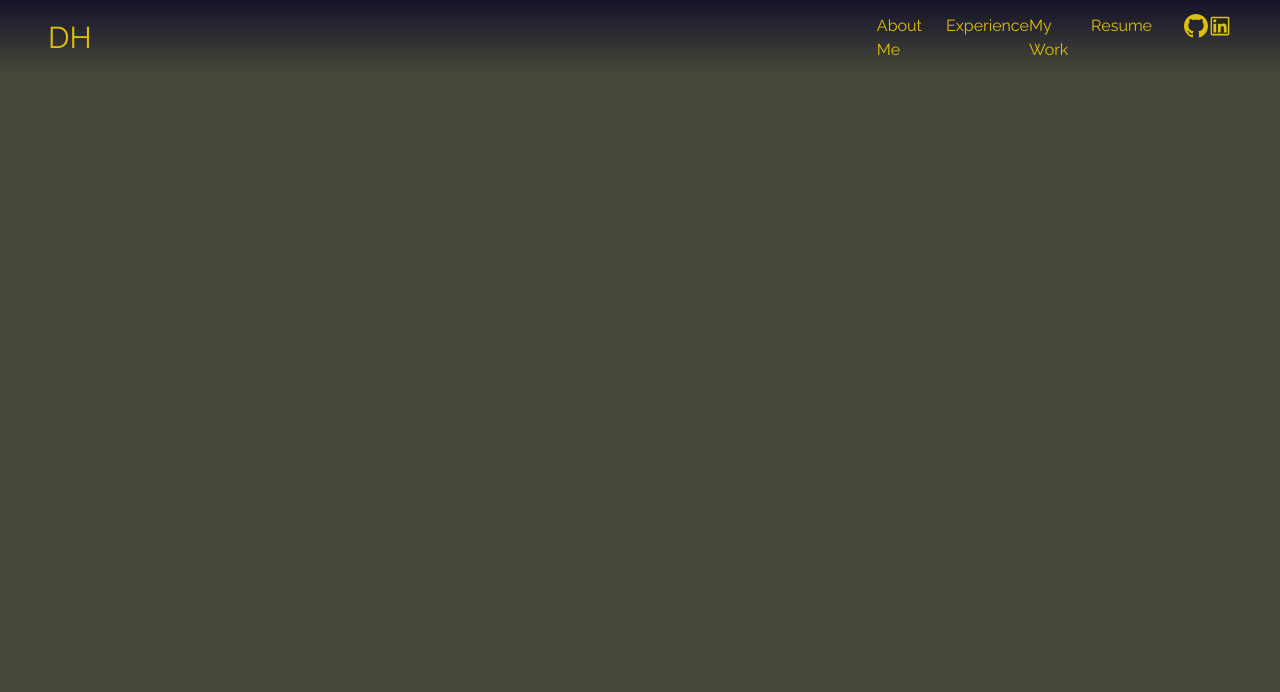
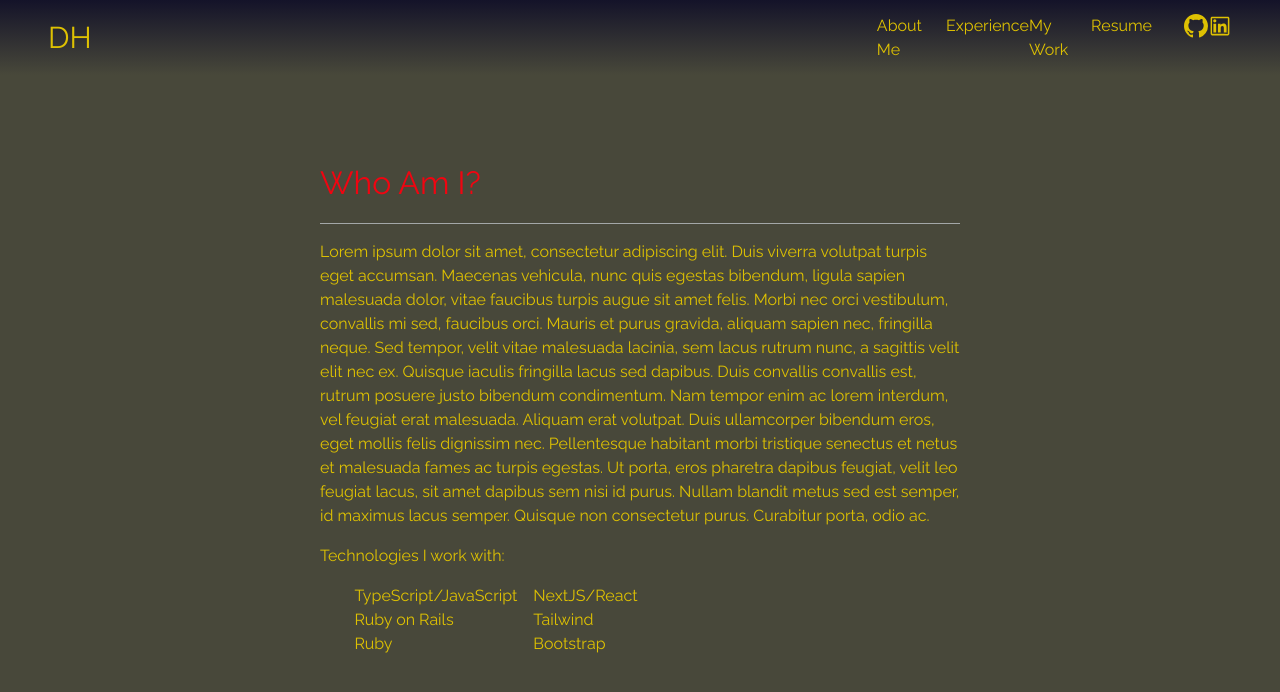
Before and after one commit to EphemSpirit/dhund-dev-portfolio, a Next.js app: page / in a window 1280 px wide. Shown: the top 692 px of the page. Built offline with nearby package versions, Linux system fonts and the light colour scheme; a web font is replaced by a local one.

Commit message:
about me scaffold

```diff
--- /dev/null
+++ b/components/About.module.css
@@ -0,0 +1,7 @@
+.section-header {
+    text-decoration: underline;
+}
+
+.divider {
+    color: #F00511
+}
--- /dev/null
+++ b/components/About.tsx
@@ -0,0 +1,53 @@
+import { Divider, Flex, Text, Slide, Spacer } from "@chakra-ui/react";
+import styles from "./About.module.css";
+
+const About = () => {
+  return (
+    <Slide direction="bottom" in={true}>
+      <Flex w="100%" justify="center">
+        <Flex w="50%" direction="column" justify="center" mb={36}>
+          <div id="aboutMe">
+            <Text color="brand.bodyText" fontSize="2em" mb={4} w="100%">
+              Who Am I?
+            </Text>
+          </div>
+          <Divider />
+          <Text color="brand.headers" mt={4} mb={4}>
+            Lorem ipsum dolor sit amet, consectetur adipiscing elit. Duis
+            viverra volutpat turpis eget accumsan. Maecenas vehicula, nunc quis
+            egestas bibendum, ligula sapien malesuada dolor, vitae faucibus
+            turpis augue sit amet felis. Morbi nec orci vestibulum, convallis mi
+            sed, faucibus orci. Mauris et purus gravida, aliquam sapien nec,
+            fringilla neque. Sed tempor, velit vitae malesuada lacinia, sem
+            lacus rutrum nunc, a sagittis velit elit nec ex. Quisque iaculis
+            fringilla lacus sed dapibus. Duis convallis convallis est, rutrum
+            posuere justo bibendum condimentum. Nam tempor enim ac lorem
+            interdum, vel feugiat erat malesuada. Aliquam erat volutpat. Duis
+            ullamcorper bibendum eros, eget mollis felis dignissim nec.
+            Pellentesque habitant morbi tristique senectus et netus et malesuada
+            fames ac turpis egestas. Ut porta, eros pharetra dapibus feugiat,
+            velit leo feugiat lacus, sit amet dapibus sem nisi id purus. Nullam
+            blandit metus sed est semper, id maximus lacus semper. Quisque non
+            consectetur purus. Curabitur porta, odio ac.
+          </Text>
+          <Text color="brand.headers" mb={4}>Technologies I work with:</Text>
+          <Flex ml={24} w="25%" justify="center" color="brand.headers">
+            <Flex direction="column" mr={4}>
+              <ul>TypeScript/JavaScript</ul>
+              <ul>Ruby on Rails</ul>
+              <ul>Ruby</ul>
+            </Flex>
+            <Spacer />
+            <Flex direction="column">
+              <ul>NextJS/React</ul>
+              <ul>Tailwind</ul>
+              <ul>Bootstrap</ul>
+            </Flex>
+          </Flex>
+        </Flex>
+      </Flex>
+    </Slide>
+  );
+};
+
+export default About;
--- a/components/BaseMenu.tsx
+++ b/components/BaseMenu.tsx
@@ -1,23 +1,18 @@
 import { Flex, Text } from "@chakra-ui/react";
 import Link from "next/link";
-import styles from '../src/styles/Navbar.module.css'
-import { IconContext } from 'react-icons'
+import styles from "../src/styles/Navbar.module.css";
+import { IconContext } from "react-icons";
 import { BsGithub } from "react-icons/bs";
 import { AiOutlineLinkedin } from "react-icons/ai";
-
 
 const BaseMenu = () => {
   return (
     <Flex w="30%" justify="space-between">
-      <Text className={styles["navbar-item"]}>
-        About Me
-      </Text>
-      <Text className={styles["navbar-item"]}>
-        Experience
-      </Text>
-      <Text className={styles["navbar-item"]}>
-        My Work
-      </Text>
+      <Link href="#aboutMe">
+        <Text className={styles["navbar-item"]}>About Me</Text>
+      </Link>
+      <Text className={styles["navbar-item"]}>Experience</Text>
+      <Text className={styles["navbar-item"]}>My Work</Text>
       <Text mr={8} className={styles["navbar-item"]}>
         Resume
       </Text>
--- a/src/pages/index.tsx
+++ b/src/pages/index.tsx
@@ -3,7 +3,7 @@ import { Box } from "@chakra-ui/react";
 import Head from "next/head";
 import Navbar from "../../components/Navbar";
 import Footer from '../../components/Footer';
-import Logo from "../../components/Logo";
+import About from "../../components/About";
 
 export default function Home() {
   const [mobile, setMobile] = useState(false);
@@ -23,7 +23,7 @@ export default function Home() {
   return (
     <>
       <Head>
-        <title>Create Next App</title>
+        <title>EphemSpirit</title>
         <meta name="description" content="Generated by create next app" />
         <meta name="viewport" content="width=device-width, initial-scale=1" />
         <link rel="icon" href="/favicon.ico" />
@@ -32,7 +32,9 @@ export default function Home() {
         <Navbar />
         {/* {!mobile && <Navbar />}
         {mobile && <Logo mobile={mobile} />} */}
-        <Box h="100vh" bg="brand.mainBg"></Box>
+        <Box h="100vh" bg="brand.mainBg">
+          <About />
+        </Box>
         {mobile && (
 
           <Footer />
--- a/src/theme/index.ts
+++ b/src/theme/index.ts
@@ -9,7 +9,7 @@ export const theme = extendTheme({
   ...config,
   colors: {
     brand: {
-      bodyText: "#A0030B",
+      bodyText: "#F00511",
       mainBg: "#48483A",
       secondaryBg: "#5C574F",
       headers: "#DEC102",
```
